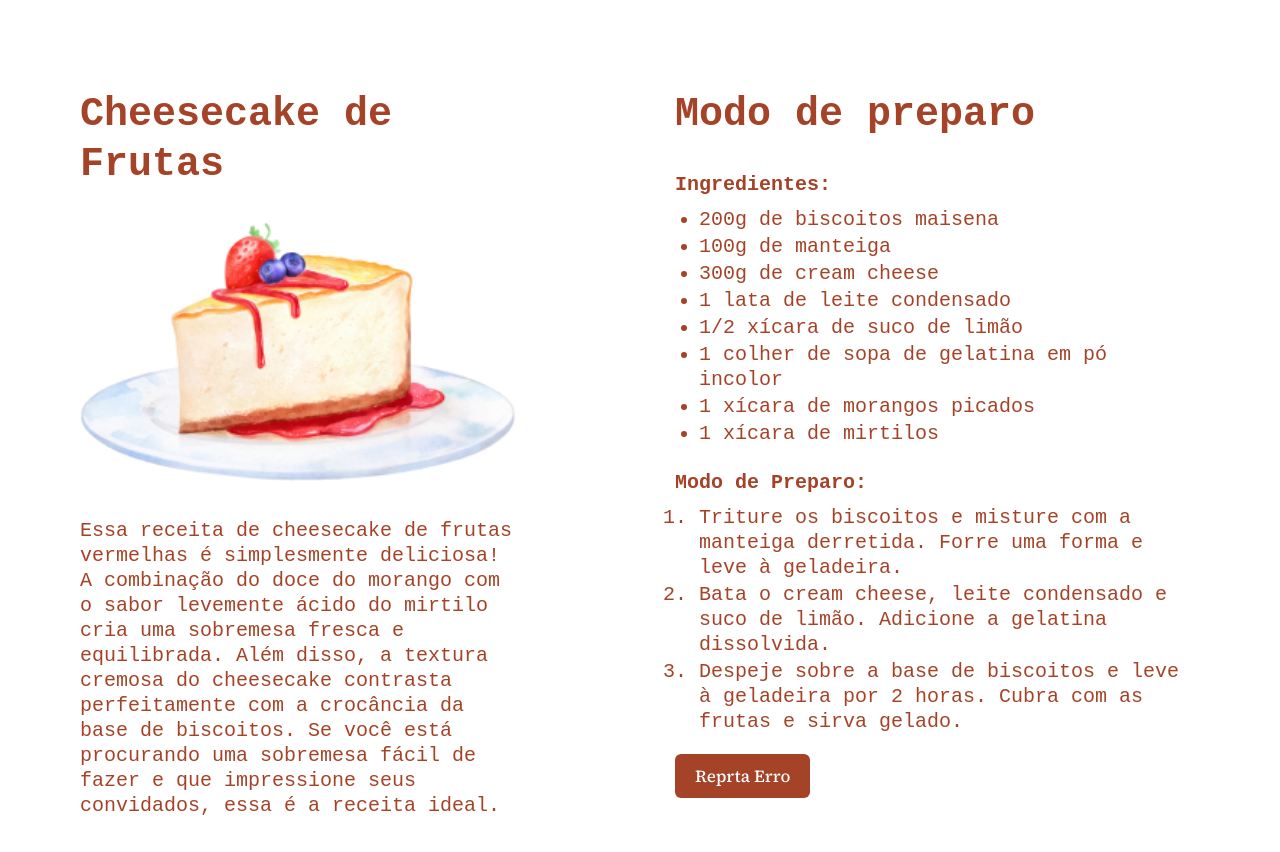
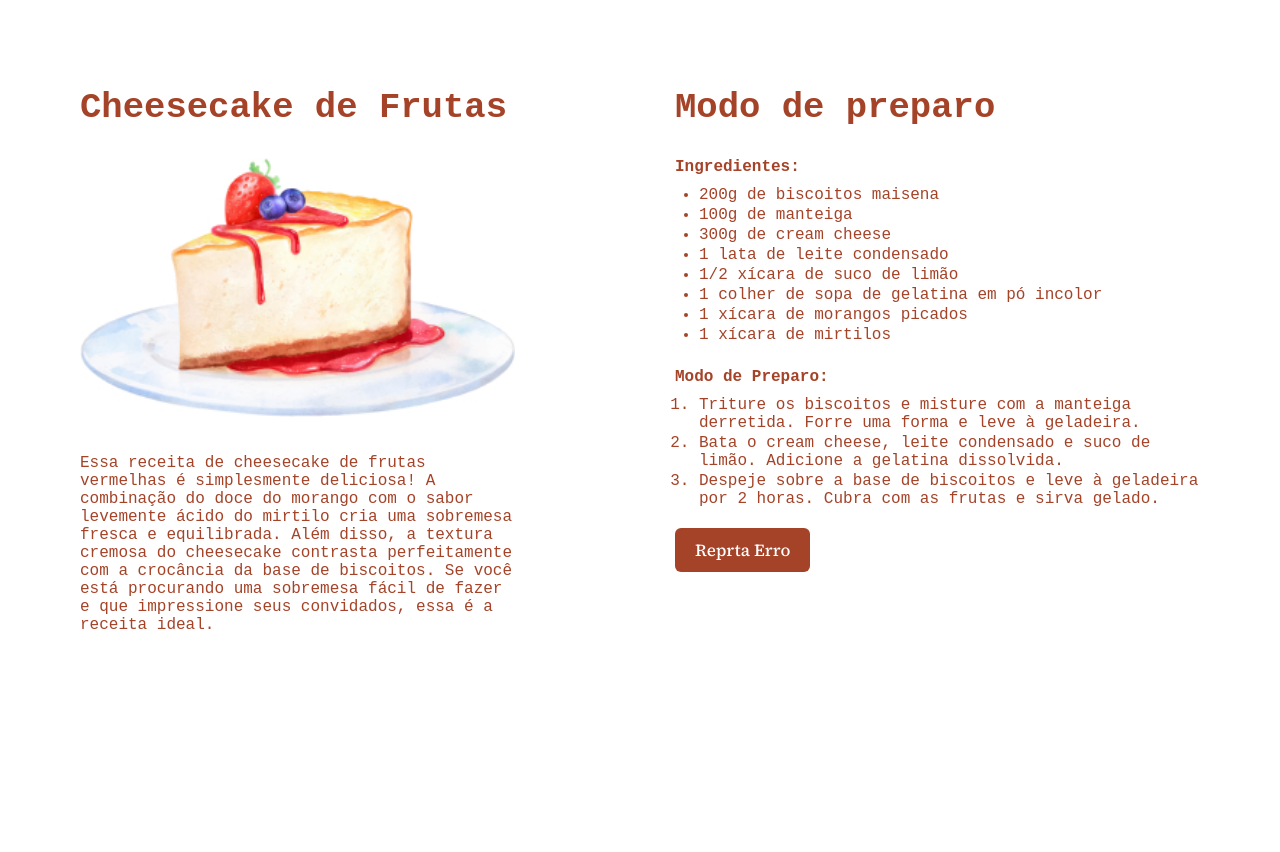
Before and after one commit to RafaeL-Malaquias/Cheesecake-Projeto-Explorer, a plain HTML site: page index.html in a window 1280 px wide. After the commit the page ends 800 px from the top, so only its background shows below. Drawn offline with Linux system fonts and the light colour scheme; a web font is replaced by a local one.

Commit message:
Update style.css

```diff
--- a/style.css
+++ b/style.css
@@ -35,8 +35,9 @@ img {
 }
 
 h1 , h2 {
-    font-size:  2.8rem;
-    line-height: 3.6rem;
+     /* clamp ( min, ideal, alto) */
+    font-size: clamp(2.8rem, 2vw + 1rem, 4rem);
+    line-height: clamp(3.6rem, 2vw, 5rem);
 }
 
 h2 {
@@ -44,8 +45,8 @@ h2 {
 }
 
 p, li , strong {
-    font-size: 1.4rem;
-    line-height: 1.8rem;
+    font-size: clamp(1.4rem, 1vw +0.4rem, 2rem);
+    line-height: clamp(1.8rem, 1vw +0.4rem, 2.5rem);
 }
 
 ul, ol {
@@ -71,6 +72,11 @@ button {
      margin-top: 1.8rem;
 }
 
+button:hover{
+    background-color: #e75f39;
+    cursor: pointer;
+}
+
 /* desktop */
 
 @media (min-width: 770px) {
@@ -87,7 +93,7 @@ button {
         .Ingredientes{
             max-width: 52.5rem;
         }
-
+        /*
         h1, h2 {
             font-size: 4rem;
             line-height: 5rem;
@@ -96,6 +102,7 @@ button {
             font-size: 2rem;
             line-height: 2.5rem;
         }
+        */
         ul, ol {
             margin-top: 1rem;
         }
```
